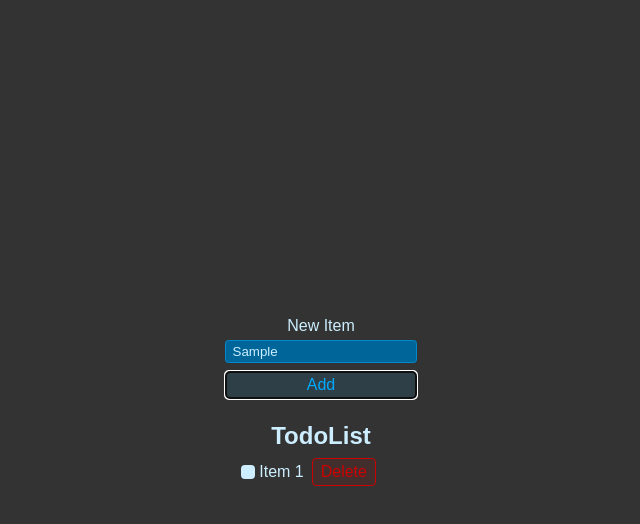
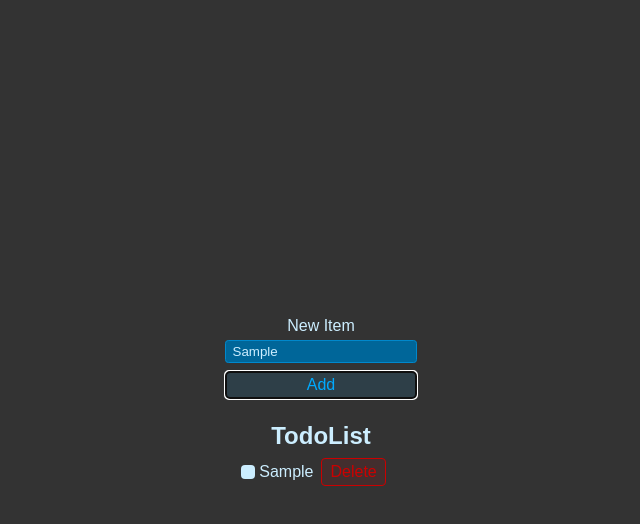
Before and after one commit to ChrisJoshRoberts/todo-list, a React (Vite) app: page / in a window 1280 px wide. Both pictures are taken after typing "Sample" into the empty fields and a click on the button "Add". Shown: the top 524 px of the page, without its empty margins (319-959 px from the left). Built offline with nearby package versions, Linux system fonts and the light colour scheme.

Commit message:
adding items functionality

```diff
--- a/src/App.jsx
+++ b/src/App.jsx
@@ -13,7 +13,7 @@
       return [
         ...currentTodos,
         {
-          id: currentTodos.length + 1,
+          id: crypto.randomUUID(),
           title: newItem,
           completed: false
         }
@@ -39,13 +39,18 @@
       </form>
       <h1 className="header">TodoList</h1>
       <ul className="list">
-        <li>
-          <label htmlFor="">
-            <input type="checkbox"/>
-            Item 1
-          </label>
-          <button className="btn btn-danger">Delete </button>
-        </li>
+        {todos.map(todo => {
+          return (
+          <li key={todo.id}>
+            <label htmlFor="">
+              <input type="checkbox"
+              checked={todo.completed}/>
+              {todo.title}
+            </label>
+            <button className="btn btn-danger">Delete </button>
+          </li>
+        )
+        })}
       </ul>
     </>
   )
```
